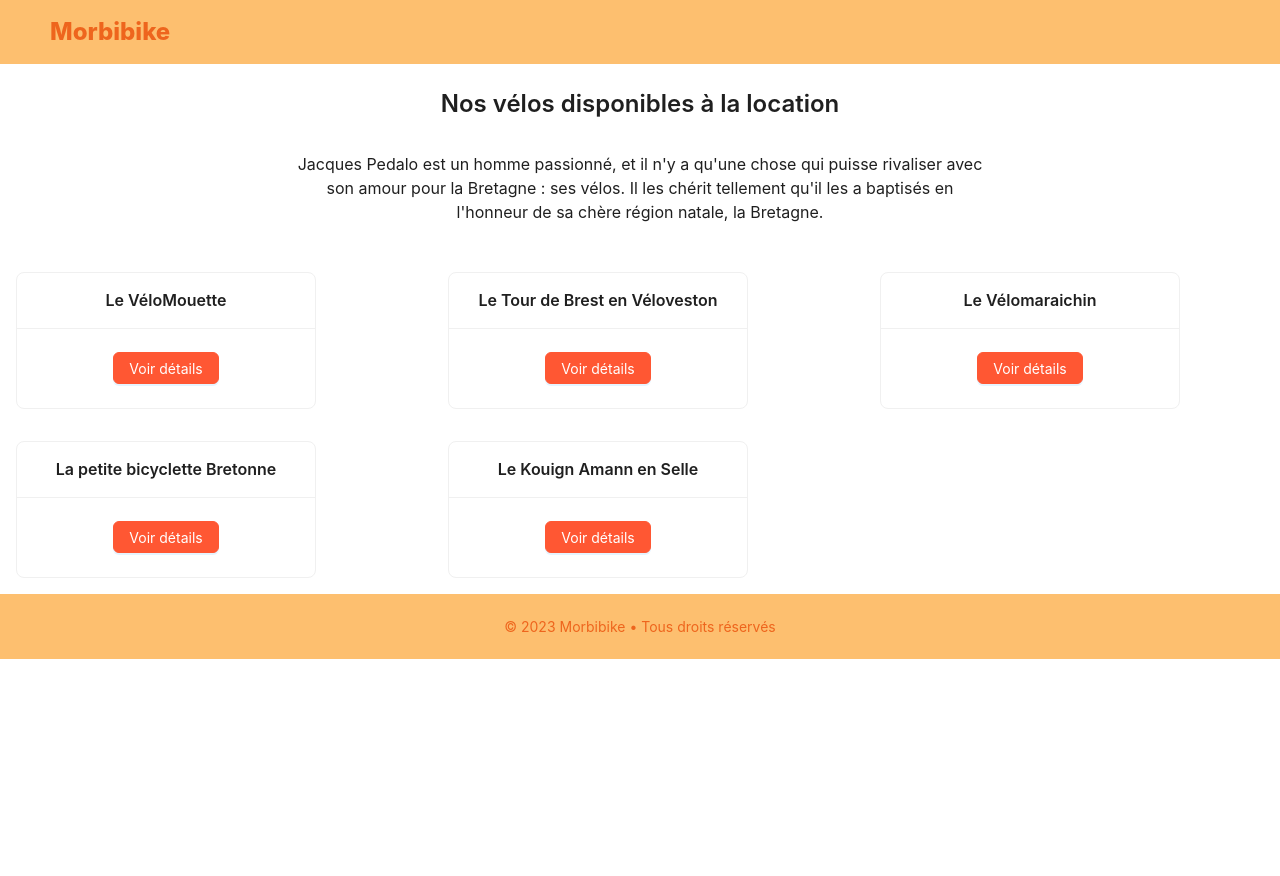
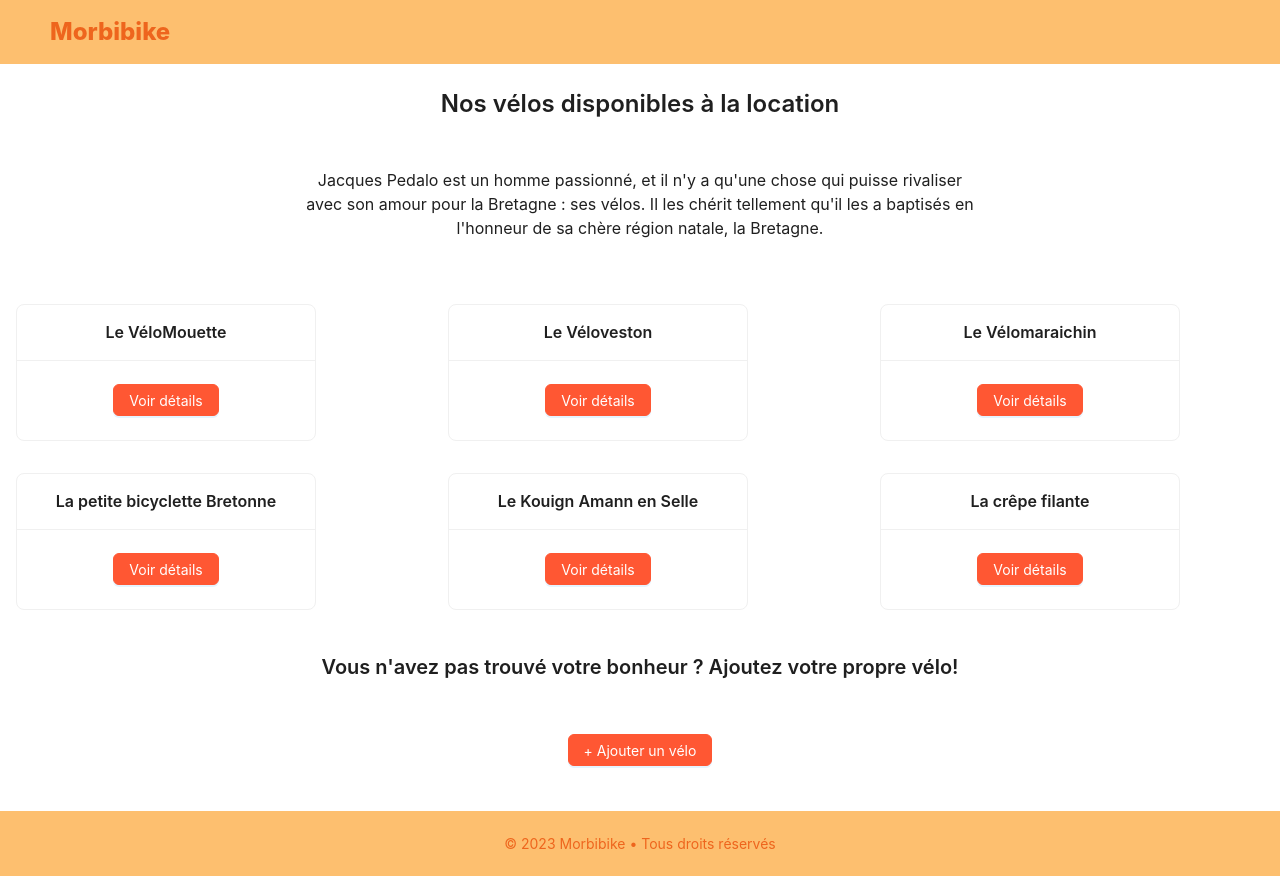
Before and after one commit to IrisKerr/Morbibike, a React (Create React App) app in the folder antd-demo/: page / in a window 1280 px wide. Before the commit the page ends 800 px from the top, so only its background shows below. Built offline with nearby package versions, Linux system fonts and the light colour scheme.

Commit message:
AddBike form + Card add

```diff
--- a/antd-demo/src/App.css
+++ b/antd-demo/src/App.css
@@ -36,3 +36,16 @@
     transform: rotate(360deg);
   }
 }
+
+/* Styles pour les boutons Ant Design */
+.ant-btn {
+  background-color: #FF5733;
+  border-color: #FF5733;
+  color: #FFFFFF;
+}
+
+.ant-btn:hover {
+  background-color: #e1864e;
+  border-color: #ef7f3a;
+  color: #FFFFFF;
+}
--- /dev/null
+++ b/antd-demo/src/components/BikeAddCard.tsx
@@ -0,0 +1,33 @@
+import React, { useState } from 'react';
+import { Button, Modal } from 'antd'; // Importez le composant Modal d'Ant Design
+import CreateBikeForm from '../forms/BikeCreateForm'; // Utilisez le composant de formulaire que nous avons créé précédemment
+
+const AddBikePage = () => {
+  const [isModalVisible, setIsModalVisible] = useState(false);
+
+  const handleShowCreateForm = () => {
+    setIsModalVisible(true);
+  };
+
+  const handleCancel = () => {
+    setIsModalVisible(false);
+  };
+
+  return (
+    <div>
+      <Button type="primary"className="ant-btn" onClick={handleShowCreateForm}>
+        + Ajouter un vélo
+      </Button>
+      <Modal
+        title="Ajout d'un Vélo"
+        visible={isModalVisible}
+        onCancel={handleCancel}
+        footer={null}
+      >
+        <CreateBikeForm />
+      </Modal>
+    </div>
+  );
+};
+
+export default AddBikePage;
--- a/antd-demo/src/components/BikeCard.tsx
+++ b/antd-demo/src/components/BikeCardList.tsx
@@ -18,9 +18,9 @@ const BikeList: React.FC<BikeListProps> = ({ bikes}) => {
 
   return (
     <div>
-         <Row gutter={16}>
+         <Row gutter={16} justify="center">
       {bikes.map((bike) => (
-         <Col span={8} key={bike.id}>
+         <Col md={12} lg={8} key={bike.id}>
         <Card
           key={bike.id}
           title={bike.name}
--- a/antd-demo/src/components/BikeDetailCard.tsx
+++ b/antd-demo/src/components/BikeDetailCard.tsx
@@ -1,5 +1,5 @@
 import React from 'react';
-import { Card, Button, Row, Col  } from 'antd';
+import { Card, Button } from 'antd';
 import { EditOutlined } from '@ant-design/icons';
 import { Velo } from '../models/types';
 
--- a/antd-demo/src/containers/Home.tsx
+++ b/antd-demo/src/containers/Home.tsx
@@ -1,7 +1,8 @@
 // src/routes/Home.tsx
 import React from 'react';
 import { initialBikes } from "../data/initialData"
-import BikeList from '../components/BikeCard';
+import BikeList from '../components/BikeCardList';
+import BikeAddCard from "../components/BikeAddCard"
 import { Typography } from 'antd';
 const { Title, Paragraph } = Typography;
 
@@ -11,6 +12,7 @@ const Home: React.FC = () => {
     lineHeight: '1.5',
     maxWidth: '700px',
     margin: '2rem auto',
+    padding: '1rem'
   };
 
   return (
@@ -19,7 +21,9 @@ const Home: React.FC = () => {
       <Title level={3}>Nos vélos disponibles à la location</Title>
       <Paragraph style={paragraphStyle}>Jacques Pedalo est un homme passionné, et il n'y a qu'une chose qui puisse rivaliser avec son amour pour la Bretagne : ses vélos. Il les chérit tellement qu'il les a baptisés en l'honneur de sa chère région natale, la Bretagne.</Paragraph>
       <BikeList bikes={initialBikes} />
-    </div>
+      <Title level={4}>Vous n'avez pas trouvé votre bonheur ? Ajoutez votre propre vélo!</Title>
+<BikeAddCard />
+</div>
   );
 };
 
--- a/antd-demo/src/data/initialData.ts
+++ b/antd-demo/src/data/initialData.ts
@@ -13,7 +13,7 @@ export const initialBikes: Velo[] = [
   },
   {
     id: 2,
-    name: 'Le Tour de Brest en Véloveston',
+    name: 'Le Véloveston',
     model: 'Modèle 2',
     year: 2022,
     bikeType: 'Vélo de route',
@@ -47,5 +47,14 @@ export const initialBikes: Velo[] = [
      color: 'orange',
      rents: [],
    },
+   {
+    id: 6,
+    name: 'La crêpe filante',
+    model: 'Modèle 6',
+    year: 2023,
+    bikeType: 'Vélo de ville',
+    color: 'violette',
+    rents: [],
+  },
 
 ];
--- /dev/null
+++ b/antd-demo/src/forms/BikeCreateForm.tsx
@@ -0,0 +1,105 @@
+import React from 'react';
+import { Form, Input, Button, Select } from 'antd';
+
+const { Option } = Select;
+
+interface FormValues {
+    name: string;
+    model: string;
+    year: number;
+    bikeType: string;
+    color: string;
+  }
+const CreateBikeForm = () => {
+  const onFinish = (values: FormValues) => {
+    // Gérer la soumission du formulaire ici, par exemple, en stockant les données dans Redux.
+    console.log('Valeurs du formulaire :', values);
+  };
+
+  return (
+    <Form
+      name="createBikeForm"
+      onFinish={onFinish}
+      labelCol={{ span: 6 }}
+      wrapperCol={{ span: 18 }}
+    >
+      <Form.Item
+        label="Nom"
+        name="name"
+        rules={[
+          {
+            required: true,
+            message: 'Veuillez saisir le nom du vélo!',
+          },
+        ]}
+      >
+        <Input />
+      </Form.Item>
+
+      <Form.Item
+        label="Modèle"
+        name="model"
+        rules={[
+          {
+            required: true,
+            message: 'Veuillez saisir le modèle du vélo!',
+          },
+        ]}
+      >
+        <Input />
+      </Form.Item>
+
+      <Form.Item
+        label="Année"
+        name="year"
+        rules={[
+          {
+            required: true,
+            message: 'Veuillez saisir l\'année du vélo!',
+          },
+        ]}
+      >
+        <Input type="number" min="1990" max="2023" step="1" defaultValue={2023}   />
+      </Form.Item>
+
+      <Form.Item
+        label="Type de vélo"
+        name="bikeType"
+        rules={[
+          {
+            required: true,
+            message: 'Veuillez sélectionner le type de vélo!',
+          },
+        ]}
+      >
+        <Select>
+          <Option value="VTT">VTT</Option>
+          <Option value="Vélo de route">Vélo de route</Option>
+          <Option value="Vélo de ville">Vélo de ville</Option>
+
+        </Select>
+      </Form.Item>
+
+      <Form.Item
+        label="Couleur"
+        name="color"
+        rules={[
+          {
+            required: true,
+            message: 'Veuillez saisir la couleur du vélo!',
+          },
+        ]}
+      >
+        <Input />
+      </Form.Item>
+
+      <Form.Item wrapperCol={{ offset: 6, span: 18 }}>
+        <Button type="primary" htmlType="submit">
+          Ajouter le vélo
+        </Button>
+      </Form.Item>
+    </Form>
+  );
+};
+
+export default CreateBikeForm;
--- a/antd-demo/src/layouts/MainLayout.tsx
+++ b/antd-demo/src/layouts/MainLayout.tsx
@@ -25,6 +25,9 @@ interface MainLayoutProps {
 
   const contentStyle: React.CSSProperties = {
     textAlign: 'center',
+    display: 'flex',
+    flexDirection: 'column',
+    alignItems: 'center',
     minHeight: 120,
     lineHeight: '120px',
     color: '#EE651D',
```
